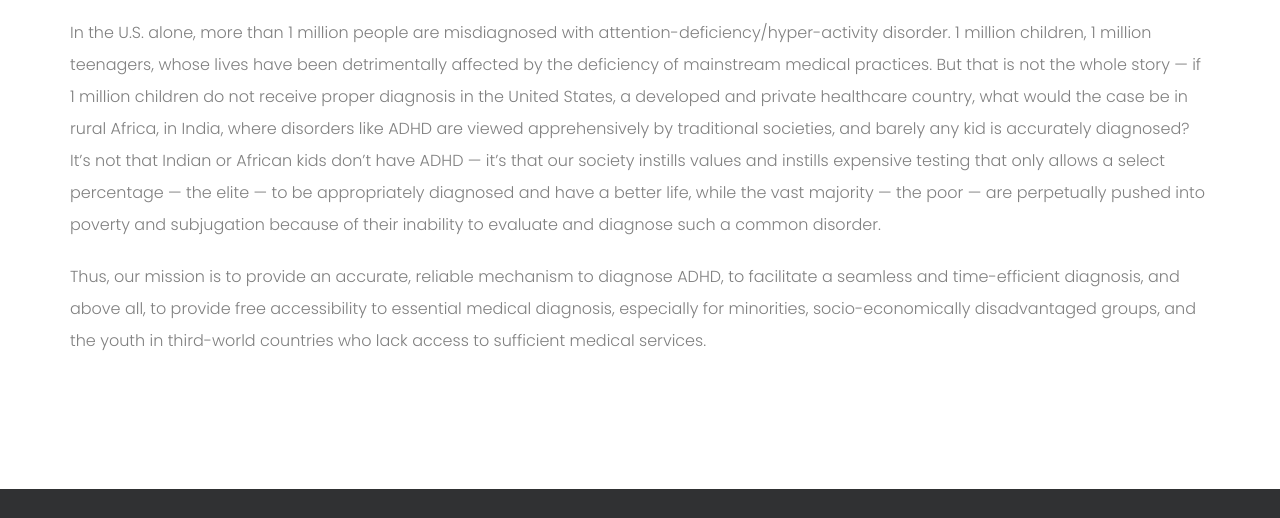
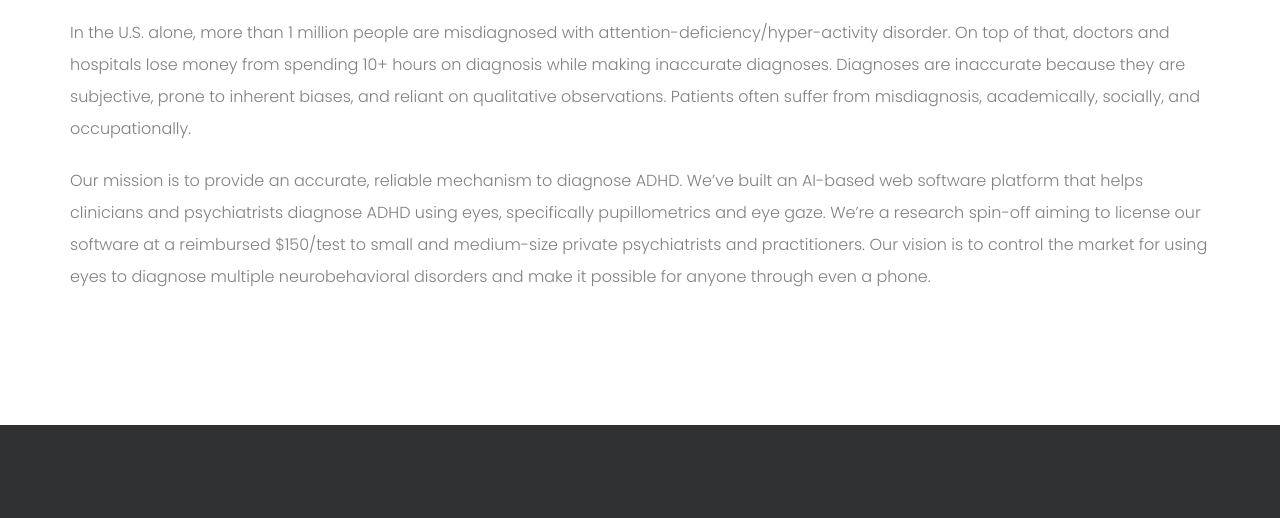
Before and after one commit to wdas03/oculardiagnoses.github.io, a plain HTML site: page mission.html in a window 1280 px wide. Shown: the part 654-1172 px from the top of the page. Drawn offline with nearby package versions, Linux system fonts and the light colour scheme; files whose address does not match are found by name.

Commit message:
mission page changes

```diff
--- a/mission.html
+++ b/mission.html
@@ -102,21 +102,18 @@
 				<h2>Our Purpose</h2>
 
 				<p>
-					In the U.S. alone, more than 1 million people are misdiagnosed with attention-deficiency/hyper-activity disorder. 1 million children,
-					1 million teenagers, whose lives have been detrimentally affected by the deficiency of mainstream medical practices. But that is not the whole story — if 1 million children do not receive proper diagnosis in the United States,
-					a developed and private healthcare country, what would the case be in rural Africa, in India, where disorders
-					like ADHD are viewed apprehensively by traditional societies, and barely any kid is accurately diagnosed? It’s not
-					that Indian or African kids don’t have ADHD — it’s that our society instills values and instills expensive testing
-					that only allows a select percentage — the elite — to be appropriately diagnosed and have a better life, while the
-					vast majority — the poor — are perpetually pushed into poverty and subjugation because of their inability to evaluate
-					 and diagnose such a common disorder.
+					In the U.S. alone, more than 1 million people are misdiagnosed with attention-deficiency/hyper-activity disorder.
+					On top of that, doctors and hospitals lose money from spending 10+ hours on diagnosis while making inaccurate diagnoses.
+					Diagnoses are inaccurate because they are subjective, prone to inherent biases, and reliant on qualitative observations.
+					Patients often suffer from misdiagnosis, academically, socially, and occupationally.
+				</p>
+				<p>
+					Our mission is to provide an accurate, reliable mechanism to diagnose ADHD. We’ve built an AI-based web software platform that helps clinicians and psychiatrists diagnose ADHD using eyes,
+					specifically pupillometrics and eye gaze. We’re a research spin-off aiming to license our software at a
+					reimbursed $150/test to small and medium-size private psychiatrists and practitioners. Our vision is to control
+					the market for using eyes to diagnose multiple neurobehavioral disorders and make it possible for anyone through even a phone.
 				</p>
 
-				<p>
-					Thus, our mission is to provide an accurate, reliable mechanism to diagnose ADHD, to facilitate a seamless and time-efficient diagnosis,
-					and above all, to provide free accessibility to essential medical diagnosis, especially for minorities, socio-economically disadvantaged groups,
-					and the youth in third-world countries who lack access to sufficient medical services.
-				</p>
 			</div>
 		</div>
 
```
